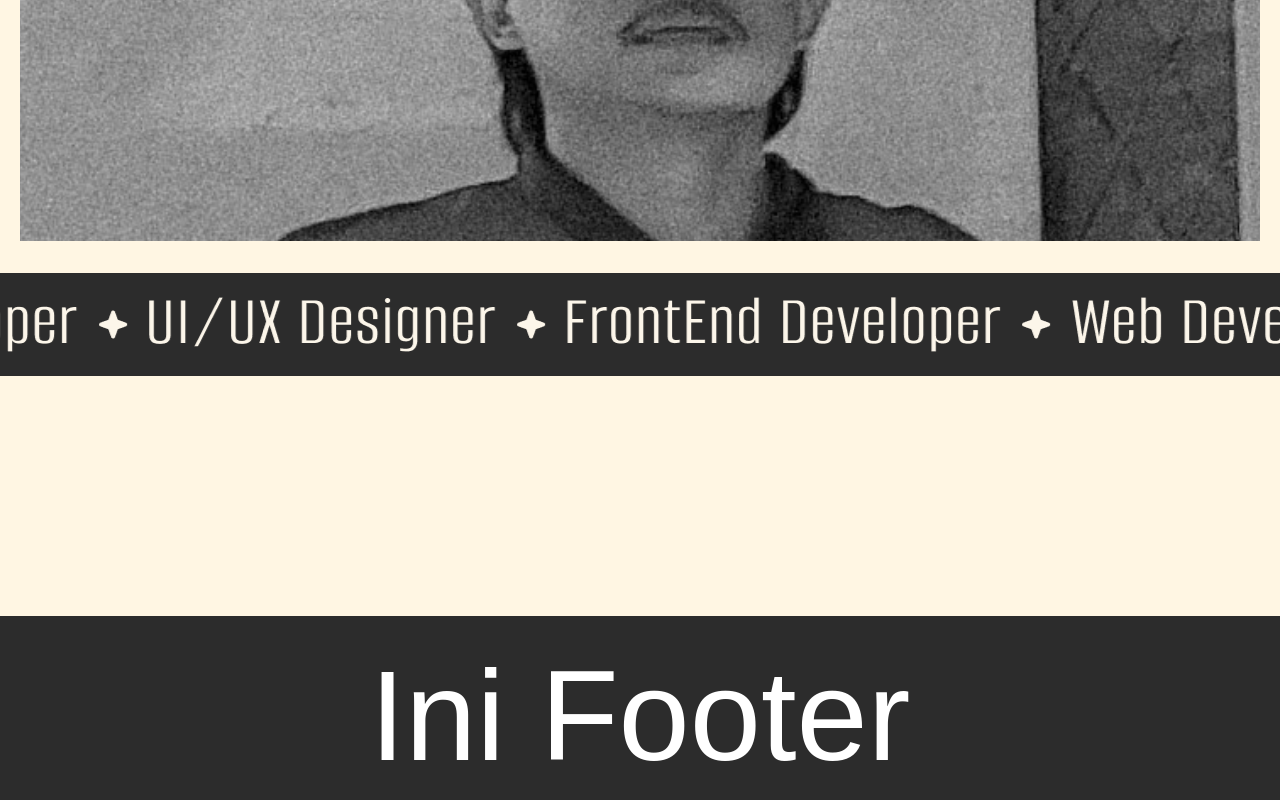
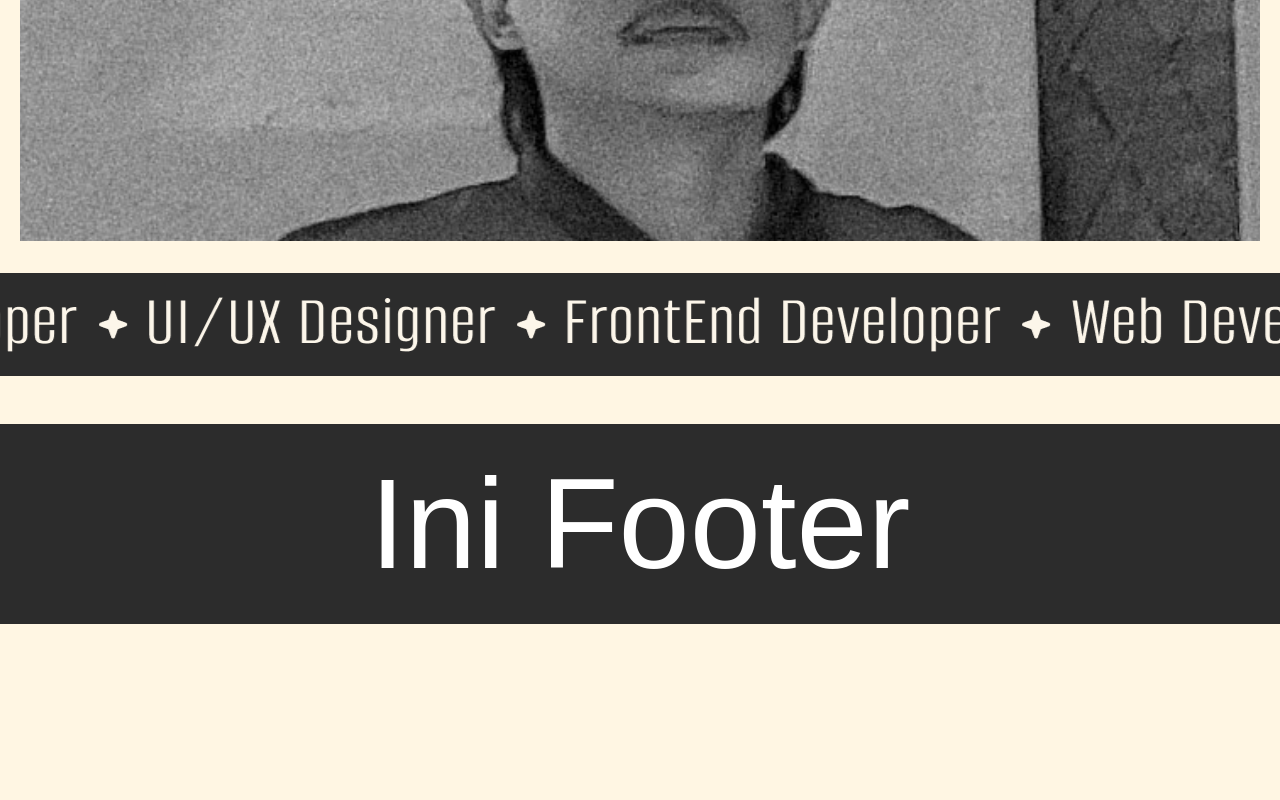
Before and after one commit to aimlana/SalimMaulana-Portofolio, a React (Vite) app: page / in a window 1280 px wide. Shown: the part 897-1697 px from the top of the page. After the commit the page ends 1521 px from the top, so only its background shows below. Built offline with nearby package versions, Linux system fonts and the light colour scheme; a web font is replaced by a local one.

Commit message:
style: :lipstick: Remove margin top

```diff
--- a/src/components/Footer.jsx
+++ b/src/components/Footer.jsx
@@ -1,7 +1,7 @@
 function Footer() {
   return (
     <>
-      <footer className="bg-black py-1 mt-60">
+      <footer className="bg-black py-1">
         <h1 className="text-[10vw] font-alumni text-center text-white">Ini Footer</h1>
       </footer>
     </>
```
